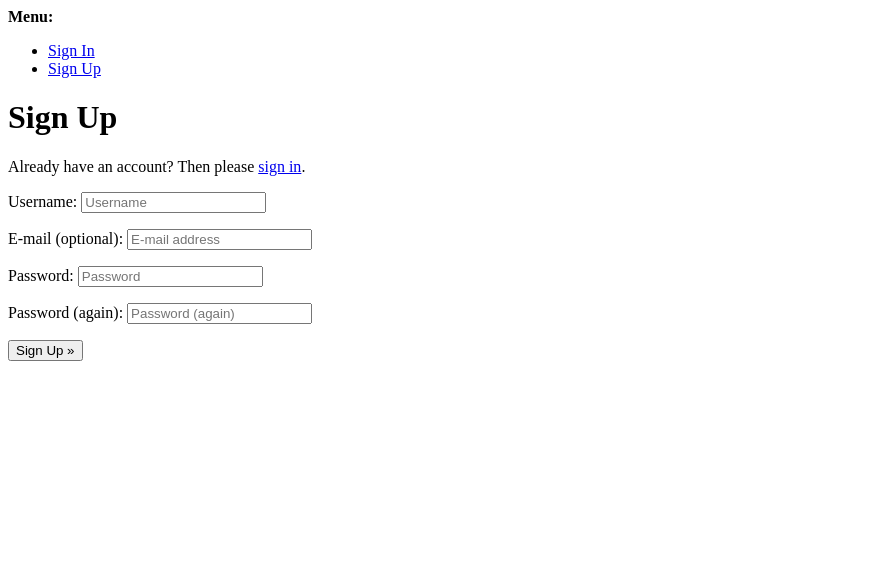
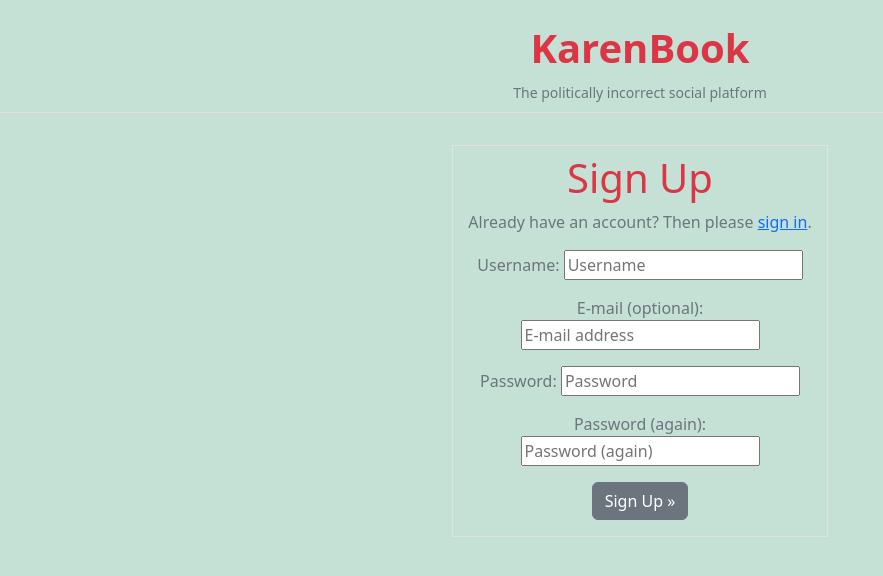
Before and after one commit to ScottQuinn144/KarenBook, a Django app: page /accounts/signup/ in a window 1280 px wide. Shown: the top 576 px of the page, without its empty margins (0-883 px from the left). Run offline with Django 3.2, Linux system fonts and the light colour scheme.

Commit message:
complete login and signup pages

```diff
--- a/templates/account/login.html
+++ b/templates/account/login.html
@@ -46,8 +46,7 @@
         {% if redirect_field_value %}
         <input type="hidden" name="{{ redirect_field_name }}" value="{{ redirect_field_value }}" />
         {% endif %}
-    <a class="button secondaryAction" href="{% url 'account_reset_password' %}">{% trans "Forgot Password?" %}</a>
-    <button class="primaryAction pr-2" type="submit">{% trans "Sign In" %}</button>
+        <button class="btn btn-secondary mb-2" type="submit">{% trans "Sign In" %}</button>
       </form>
 
     </div>
--- a/templates/account/signup.html
+++ b/templates/account/signup.html
@@ -1,13 +1,21 @@
-{% extends "account/base.html" %}
+{% extends "base.html" %}
 
 {% load i18n %}
 
 {% block head_title %}{% trans "Signup" %}{% endblock %}
 
 {% block content %}
-<h1>{% trans "Sign Up" %}</h1>
 
-<p>{% blocktrans %}Already have an account? Then please <a href="{{ login_url }}">sign in</a>.{% endblocktrans %}</p>
+<div class="container text-center mt-4 text-muted">
+  <div class="row">
+    <div class="col">
+
+    </div>
+    <div class="col mt-2 p-2 border">
+      <h1 class="text-danger">{% trans "Sign Up" %}</h1>
+
+      <p>{% blocktrans %}Already have an account? Then please <a href="{{ login_url }}">sign in</a>.{% endblocktrans %}
+      </p>
 
       <form class="signup" id="signup_form" method="post" action="{% url 'account_signup' %}">
         {% csrf_token %}
@@ -15,7 +23,17 @@
         {% if redirect_field_value %}
         <input type="hidden" name="{{ redirect_field_name }}" value="{{ redirect_field_value }}" />
         {% endif %}
-  <button type="submit">{% trans "Sign Up" %} &raquo;</button>
+        <button class="btn btn-secondary mb-2" type="submit">{% trans "Sign Up" %} &raquo;</button>
       </form>
 
+    </div>
+    <div class="col">
+
+    </div>
+  </div>
+</div>
+
+
+
+
 {% endblock %}
--- a/templates/index.html
+++ b/templates/index.html
@@ -47,7 +47,7 @@
     </div>
   </div>
 
-  <footer class="border-top">
+  <footer class="border-top pt-5">
     <div class="container text-center mt-3">
       <div class="row">
         <div class="col">
```
Lines whose indentation alone changed are shown as unchanged.
